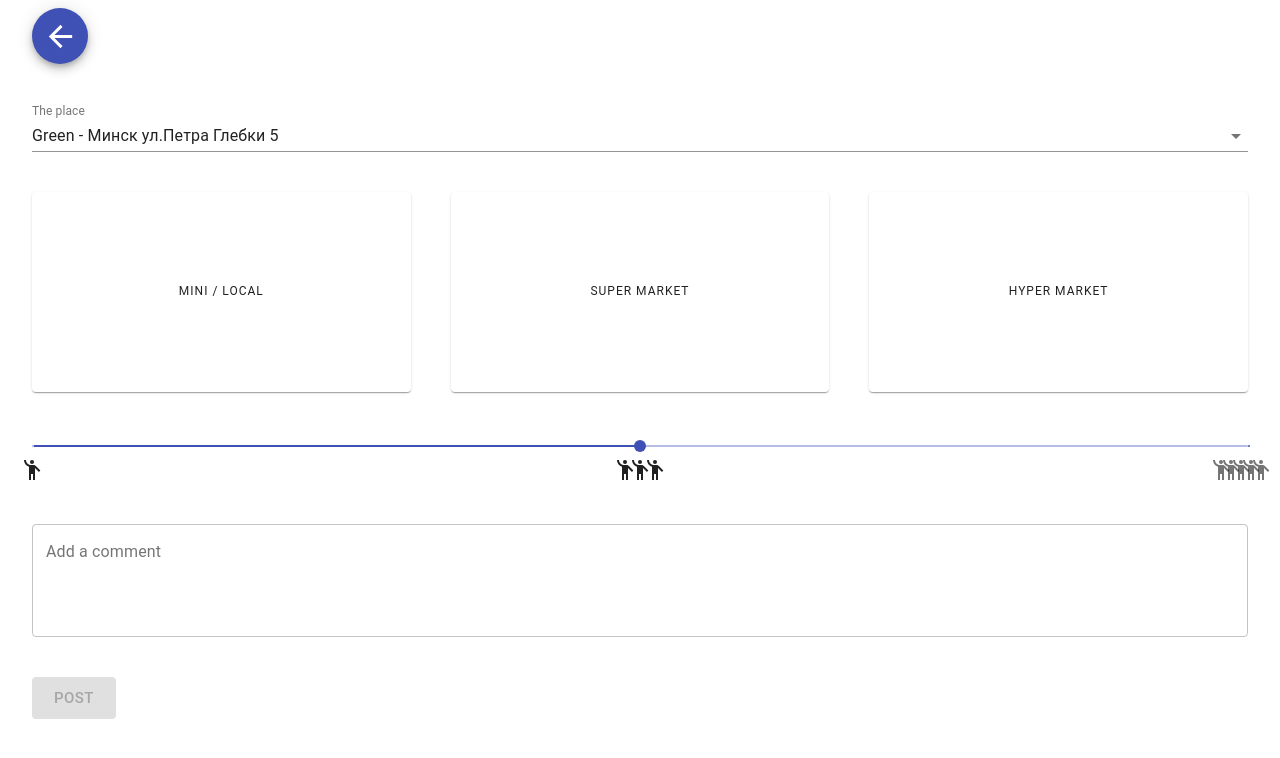
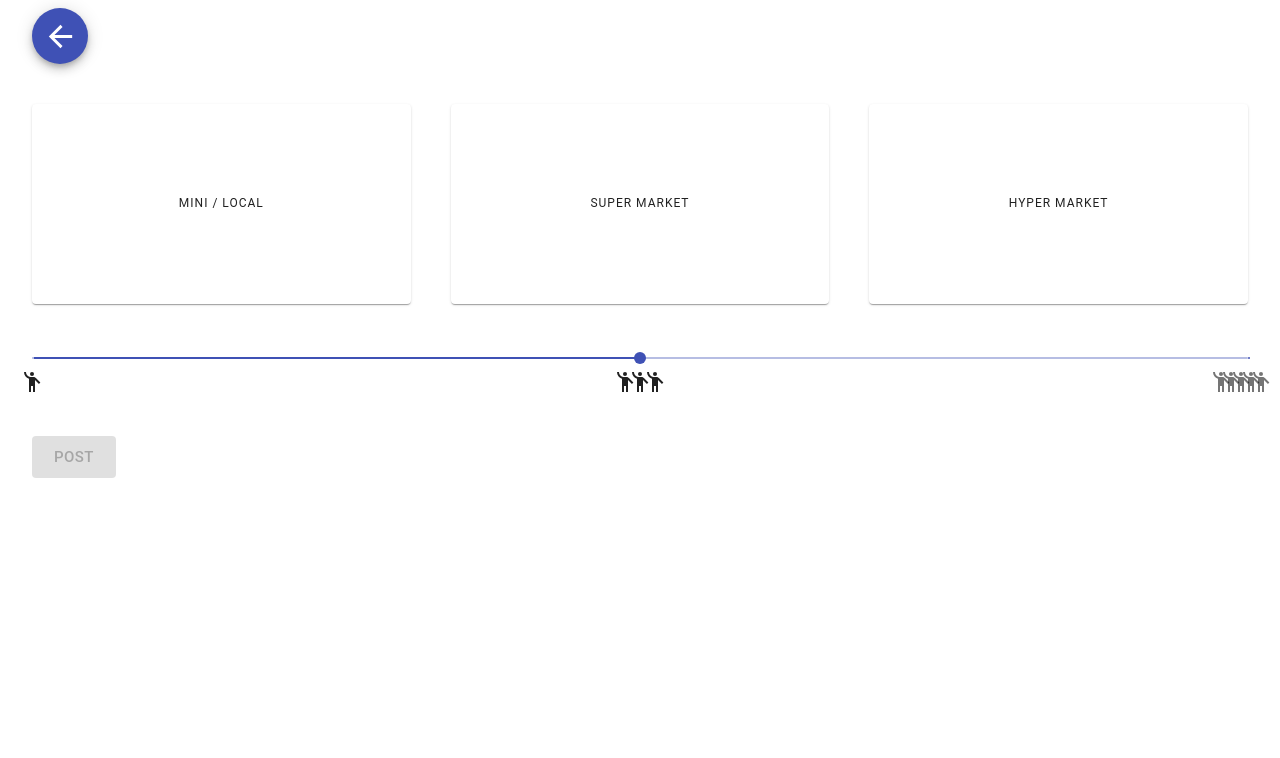
Before and after one commit to Qarantinno/web, a Next.js app: page /share in a window 1280 px wide. Shown: the top 758 px of the page. Built offline with nearby package versions, Linux system fonts and the light colour scheme.

Commit message:
fix: make crowd level slider full controlled

```diff
--- a/components/CrowdLevelSlider.tsx
+++ b/components/CrowdLevelSlider.tsx
@@ -42,7 +42,7 @@ export interface ICrowdLevelSliderProps {
 }
 
 export const CrowdLevelSlider = ({ onChange, defaultValue = 50 }: ICrowdLevelSliderProps) => {
-  const [level, setLevel] = useState(defaultValue);
+  const [level, setLevel] = useState(undefined);
 
   function handleLevelChanged({ target }: ChangeEvent<{ value: number }>) {
     setLevel(target.value);
@@ -50,15 +50,14 @@ export const CrowdLevelSlider = ({ onChange, defaultValue = 50 }: ICrowdLevelSli
   }
 
   return (
-    <div>
-      <Slider
-        defaultValue={level}
-        value={level}
-        step={10}
-        marks={marks}
-        onChange={handleLevelChanged}
-      />
-    </div>
+    <Slider
+      defaultValue={defaultValue}
+      value={level}
+      step={1}
+      valueLabelDisplay='auto'
+      marks={marks}
+      onChange={handleLevelChanged}
+    />
   )
 }
 
--- a/components/PlaceSelector.tsx
+++ /dev/null
@@ -1,35 +0,0 @@
-import React, { ChangeEvent, useState } from 'react';
-
-import Select from '@material-ui/core/Select';
-import InputLabel from '@material-ui/core/InputLabel';
-import MenuItem from '@material-ui/core/MenuItem';
-import FormControl from '@material-ui/core/FormControl';
-
-import { IPlace } from '../interfaces/IPlace';
-
-export interface IPlaceSelectorProps {
-  onChange: (place: IPlace) => void;
-  places: IPlace[];
-  selected?: IPlace;
-}
-
-export const PlaceSelector = (props: IPlaceSelectorProps) => {
-  const { onChange, places, selected: initialPlace } = props;
-  const [ place, setPlace ] = useState(initialPlace || places[0]);
-
-  function handleChange({ target }: ChangeEvent<{ value: number }>) {
-    const selected = places.find(place => place.id === target.value);
-
-    setPlace(selected);
-    onChange(selected);
-  }
-
-  return <FormControl style={{ width: '100%' }}>
-    <InputLabel id="place-label">The place</InputLabel>
-    <Select labelId="place-label" onChange={handleChange} value={place.id}>
-      { places.map(place => <MenuItem key={place.id} value={place.id}>{place.name} - {place.address}</MenuItem>) }
-    </Select>
-  </FormControl>
-}
-
-export default PlaceSelector;
--- a/package.json
+++ b/package.json
@@ -13,16 +13,16 @@
     "@devexpress/dx-react-core": "^2.6.0",
     "@material-ui/core": "^4.9.9",
     "@material-ui/icons": "^4.9.1",
-    "isomorphic-unfetch": "^3.0.0",
+    "axios": "^0.19.2",
     "next": "9.3.4",
     "react": "16.13.1",
-    "react-dom": "16.13.1",
-    "swr": "^0.2.0"
+    "react-dom": "16.13.1"
   },
   "devDependencies": {
     "@types/node": "^13.11.0",
     "@types/react": "^16.9.32",
     "@types/react-dom": "^16.9.6",
+    "axios-mock-adapter": "^1.18.1",
     "typescript": "^3.8.3"
   }
 }
--- a/pages/share.tsx
+++ b/pages/share.tsx
@@ -1,40 +1,23 @@
-import React, { ChangeEvent, useState } from 'react';
+import React, { useState } from 'react';
 
 import { NextPage } from 'next';
 
-import TextField from '@material-ui/core/TextField';
 import Grid from '@material-ui/core/Grid';
 import Button from '@material-ui/core/Button';
 
-import PlaceSelector from '../components/PlaceSelector';
 import Layout from '../components/Layout';
 import ReturnToMainPageBtn from '../components/ReturnToMainPageBtn';
 import PlaceKindSelector from '../components/PlaceKindSelector';
 import CrowdLevelSlider from '../components/CrowdLevelSlider';
-import { IPlace } from '../interfaces/IPlace';
 import { IPlaceKind } from '../interfaces/IPlaceKind';
 import { placeKinds } from '../constants/place-kinds';
 
-export interface IShareProps {
-  places: IPlace[]
-}
-
-export const Share: NextPage<IShareProps> = ({ places }) => {
-  const [ place, setPlace ] = useState(places[0]);
+export const Share: NextPage = () => {
   const [ placeKind, setPlaceKind ] = useState(undefined);
-  const [ comment, setComment ] = useState('');
   const [ crowdLevel, setCrowdLevel ] = useState(undefined);
-
-  function handlePlaceChanged(selected: IPlace) {
-    setPlace(selected);
-  }
 
   function handlePlaceKindChanged(kind: IPlaceKind) {
     setPlaceKind(kind)
-  }
-
-  function handleCommentChanged({ target }: ChangeEvent<{ value: string }>) {
-    setComment(target.value);
   }
 
   function handleCrowdLevelChanged(level: number) {
@@ -48,27 +31,13 @@ export const Share: NextPage<IShareProps> = ({ places }) => {
           <ReturnToMainPageBtn />
         </Grid>
         <Grid item>
-          <PlaceSelector onChange={handlePlaceChanged} selected={place} places={places}/>
-        </Grid>
-        <Grid item>
           <PlaceKindSelector placeKinds={placeKinds} defaultSelected={placeKind} onChange={handlePlaceKindChanged}/>
         </Grid>
         <Grid item>
-          <CrowdLevelSlider onChange={handleCrowdLevelChanged} />
+          <CrowdLevelSlider onChange={handleCrowdLevelChanged} defaultValue={crowdLevel} />
         </Grid>
         <Grid item>
-          <TextField
-            fullWidth
-            variant="outlined"
-            label="Add a comment"
-            multiline
-            rows={4}
-            value={comment}
-            onChange={handleCommentChanged}
-          />
-        </Grid>
-        <Grid item>
-          <Button size='large' variant="contained" color="primary" disabled={!(placeKind && place)}>
+          <Button size='large' variant="contained" color="primary" disabled={!placeKind}>
             Post
           </Button>
         </Grid>
@@ -77,41 +46,4 @@ export const Share: NextPage<IShareProps> = ({ places }) => {
   );
 }
 
-Share.getInitialProps = async () => {
-  const res = await new Promise<{ json: () => IPlace[] }>((resolve) => {
-    resolve({
-      json: function () {
-        return [
-          {
-            "id": 4,
-            "name": "Green",
-            "type": "product",
-            "modifier": "super",
-            "address": "Минск ул.Петра Глебки 5",
-            "coordinate": {
-              "id": 3,
-              "lat": 53.90827480000001,
-              "lng": 27.4697201
-            }
-          },
-          {
-            "id": 5,
-            "name": "ProStore",
-            "type": "product",
-            "modifier": "regular",
-            "address": "Минск ул.Дзержинского 134",
-            "coordinate": {
-              "id": 1,
-              "lat": 53.90827480000001,
-              "lng": 27.4697201
-            }
-          }
-        ];
-      }
-    })
-  });
-
-  return { places: res.json() };
-};
-
 export default Share;
```
Also changed, not shown: components/CurrentStatusMsg.tsx (+6 -11 lines), pages/statistic.tsx (+2 -76 lines), services/place.ts (added, +37 -0 lines), utils/http-client.ts (added, +8 -0 lines), 1 other file (tests, documents, lock files or other folders).
